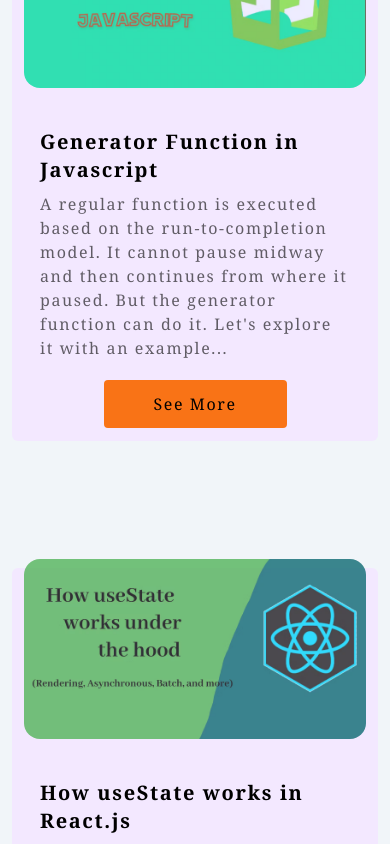
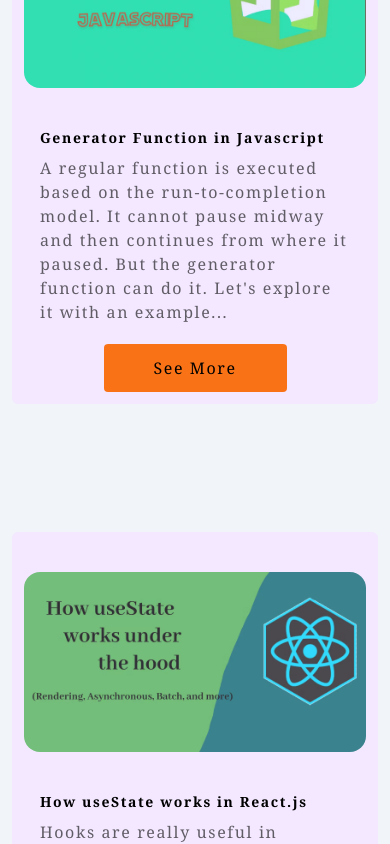
Before and after one commit to alaminsahed/portfolio-theme, a Next.js app: page / in a window 390 px wide. Shown: the part 7600-8444 px from the top of the page. Built offline with nearby package versions, Linux system fonts and the light colour scheme.

Commit message:
fix: responsive issue

```diff
--- a/app/components/Blogs.tsx
+++ b/app/components/Blogs.tsx
@@ -46,16 +46,20 @@
                       />
                     </div>
                     <div className="px-7 mt-10 text-black">
-                      <h1 className="text-xl font-bold group-hover:text-purple-900 transition ease-out duration-300">
+                      <h1 className="text-sm lg:text-md font-bold group-hover:text-purple-900 transition ease-out duration-300">
                         {blog.name}
                       </h1>
                       <p className="mt-2 opacity-60 group-hover:opacity-70 truncate...">
                         {blog.details}
                       </p>
                     </div>
-                    <button className="bg-orange-500 hover:bg-orange-700 p-3 text-center rounded mt-5 w-1/2">
+                    <Link
+                      className="bg-orange-500 hover:bg-orange-700 p-3 text-center rounded mt-5 w-1/2"
+                      href={blog.link}
+                      target="_blank"
+                    >
                       See More
-                    </button>
+                    </Link>
                   </div>
                 </div>
               </Flip>
--- a/app/components/ui/BlogCardVariants.tsx
+++ b/app/components/ui/BlogCardVariants.tsx
@@ -1,7 +1,7 @@
 import { cva } from "class-variance-authority";
 
 export const BlogCardVariants: any = cva(
-  "py-10 pb-3 h-4/6 relative bg-purple-100 group hover:bg-purple-200 cursor-pointer transition ease-out duration-300 rounded-md flex flex-col items-center justify-center",
+  "py-10 pb-3 relative bg-purple-100 group hover:bg-purple-200 cursor-pointer transition ease-out duration-300 rounded-md flex flex-col items-center justify-center",
   {
     variants: {
       variant: {
```
